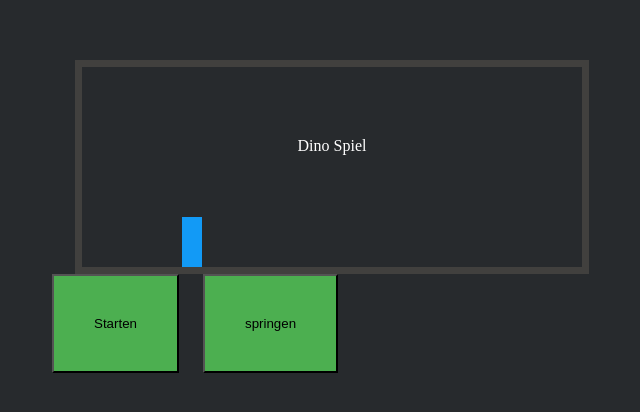
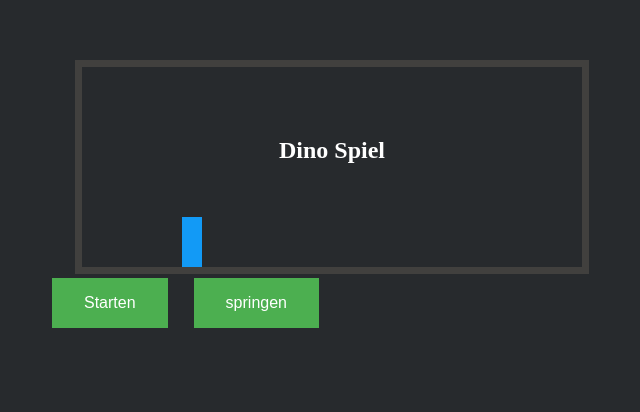
Before and after one commit to M0ee/Game, a plain HTML site: page index.html in a window 1280 px wide. Shown: the part 240-652 px from the top of the page, without its empty margins (308-948 px from the left). Drawn offline with Linux system fonts and the light colour scheme.

Commit message:
initial commit

```diff
--- a/index.html
+++ b/index.html
@@ -9,7 +9,8 @@
     <div class="game" >
         <div id="character"></div>
         <div id="block"></div>
-        <p>Dino Spiel</span></p>
+        <h2>Dino Spiel</h2>
+
     </div>
 
     <button class="one" type="button" onclick="Move()">Starten</button>
--- a/script.js
+++ b/script.js
@@ -1,18 +1,23 @@
 var character = document.getElementById("character");
 var block = document.getElementById("block");
+var counter=0;
 
 function jump(){
 
     character.classList.add("animate");
     setTimeout(function(){
         character.classList.remove("animate");
+
     },600);
 }
 
 function Move(){
     if(block.classList == "animate1"){return}
     block.classList.add("animate1");
+    setInterval(checkScore, 25);
+
 }
+
 
 var checkDead = setInterval(function() {
     let characterTop = parseInt(window.getComputedStyle(character).getPropertyValue("top"));
--- a/style.css
+++ b/style.css
@@ -8,9 +8,28 @@ body{
     background-color: #272a2d;
 }
 button{
+
     padding: 40px;
     background-color: #4CAF50;
+    border: none;
+    color: white;
+    padding: 16px 32px;
+    text-align: center;
+    text-decoration: none;
+    display: inline-block;
+    font-size: 16px;
+    margin: 4px 2px;
+    transition-duration: 0.4s;
+    cursor: pointer;
+
 }
+
+.button1 {
+    background-color: white;
+    color: black;
+    border: 2px solid #4CAF50;
+  }
+
 
 button.one{
     margin-left: 360px;
@@ -63,7 +82,7 @@ div#block{
     0%{left: 100%}
     100%{left: -2%}
 }
-p{
+h2{
     color: #fff;
     text-align: center;
 }
```
